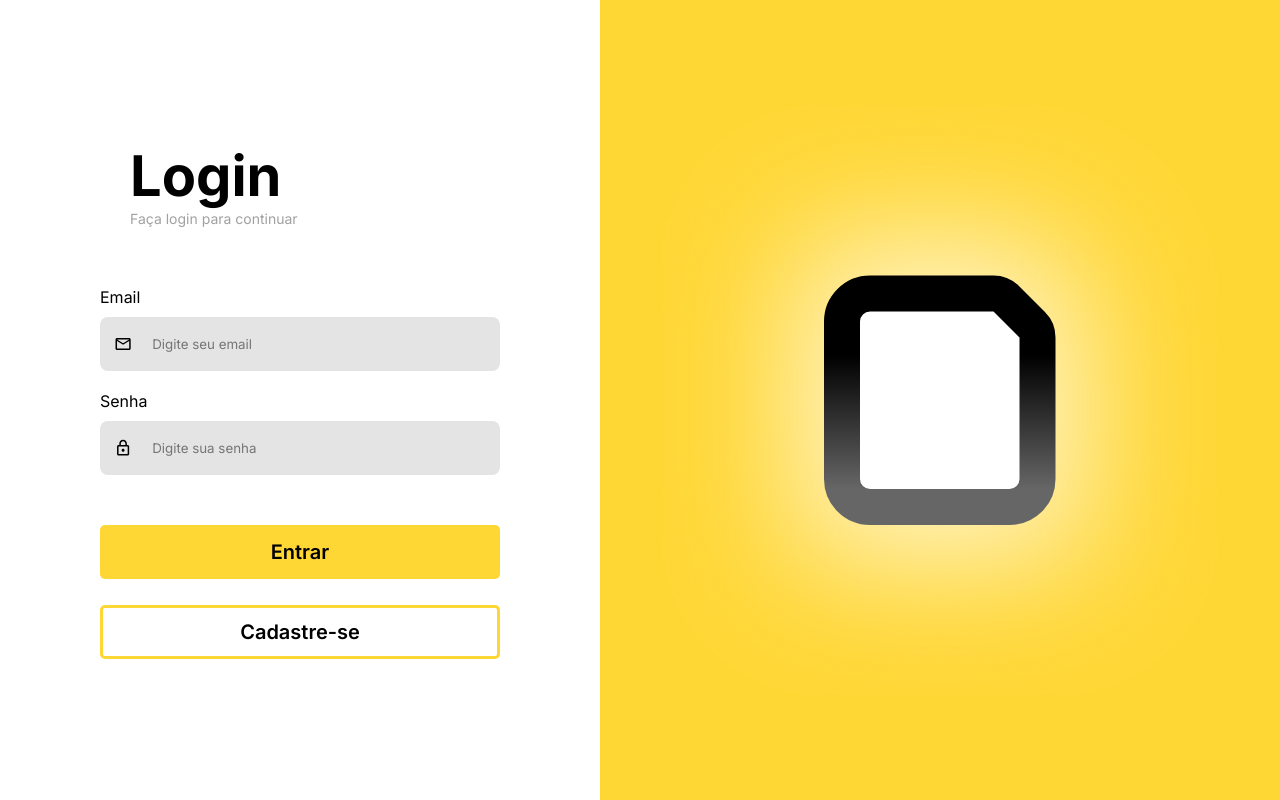
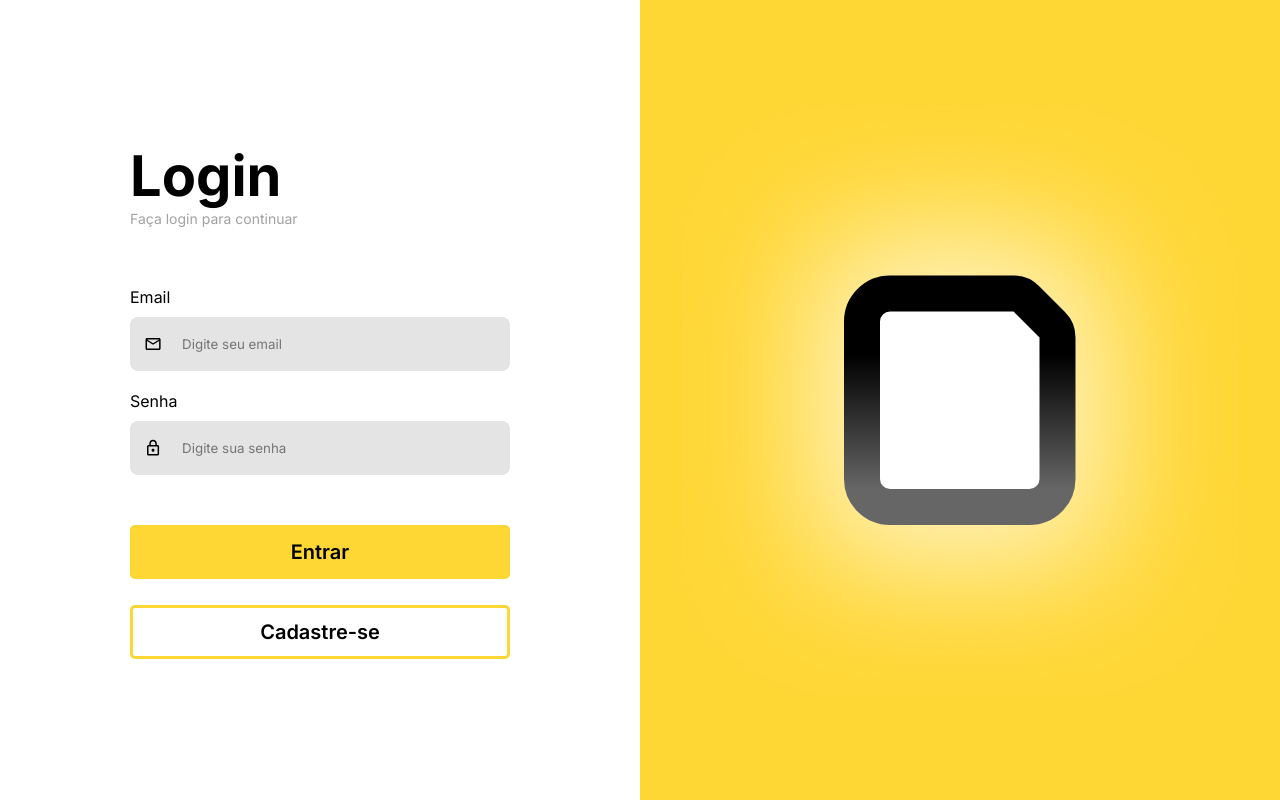
Before and after one commit to gabrielsb18/PI-FrontEnd, a React (Vite) app: page /login in a window 1280 px wide. Built offline with nearby package versions, Linux system fonts and the light colour scheme; no server answers.

Commit message:
Ajustando espaçamentos da tela de login

```diff
--- a/src/pages/Login/Login.style.js
+++ b/src/pages/Login/Login.style.js
@@ -19,28 +19,25 @@ export const Title = styled.div`
         color: #A1A1A1;
         font-weight: 400;
     }
-
-    @media ${device.xs}{
-        margin-bottom: 0;
-        padding: 0 6%;
-    }
 `;
 
 export const FormContainer = styled.div`
     display: flex;
     flex: 1;
     height: 100vh;
+    min-width: 50%;
     flex-direction: column;
     justify-content: center;
     align-items: center;
-    overflow: hidden;
     padding: 90px 130px;
+    box-sizing: border-box;
 
     > form {
         display: flex;
         flex-direction: column;
         gap:50px;
         width: 100%;
+        max-width: 400px;
 
         > div:first-child {
             width: 100%;
@@ -63,26 +60,9 @@ export const FormContainer = styled.div`
             gap: 26px;
         }
 
-        @media ${device.xs}{
-            width: 100%;
-            padding: 46px;
-        }
-
-        @media ${device.md}{
-            width: 100%;
-        }
-
-        @media ${device.lg}{
-            min-width: 400px;
-        }
-
     }
         @media ${device.xs}{
             width: 100%;
-            padding: 0;
-        }
-
-        @media ${device.lg}{
-            min-width: 400px;
+            padding: 0 46px;
         }
  `;
```
